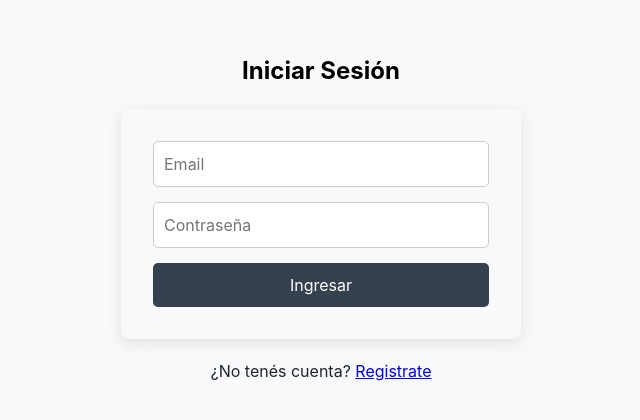
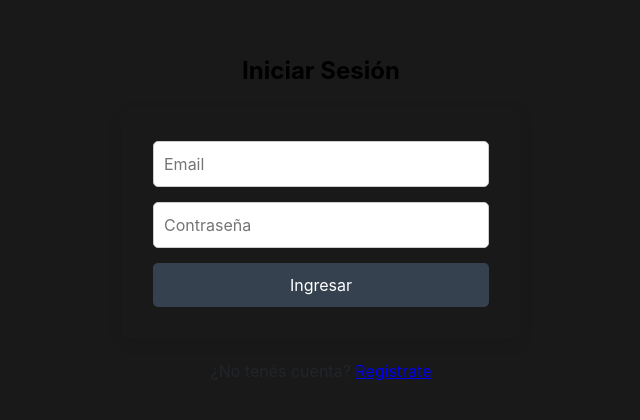
Before and after one commit to VazquezLD/pinterdev, a React (Vite) app: page /login in a window 1280 px wide. Shown: the part 182-602 px from the top of the page, without its empty margins (319-959 px from the left). Built offline with nearby package versions, Linux system fonts and the light colour scheme.

Commit message:
color del bg arreglado

```diff
--- a/src/index.css
+++ b/src/index.css
@@ -8,7 +8,7 @@ body {
   font-family: -apple-system, BlinkMacSystemFont, 'Segoe UI', Roboto, Helvetica, Arial, sans-serif;
   line-height: 1.5;
   -webkit-font-smoothing: antialiased;
-  background-color: #f8f9fa;
+  background-color: #19191aff;
   color: #212529;
 }
 
```
